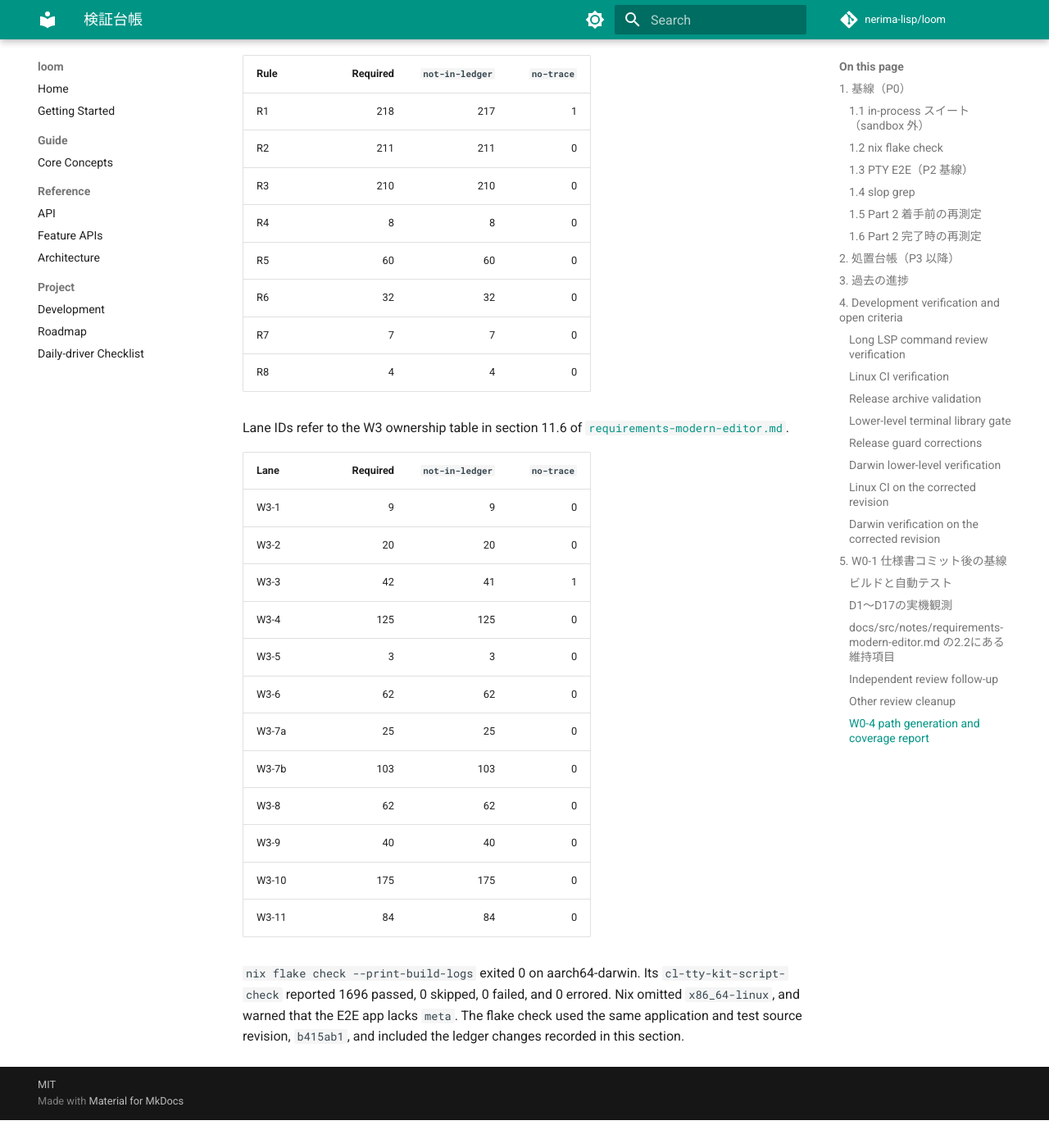
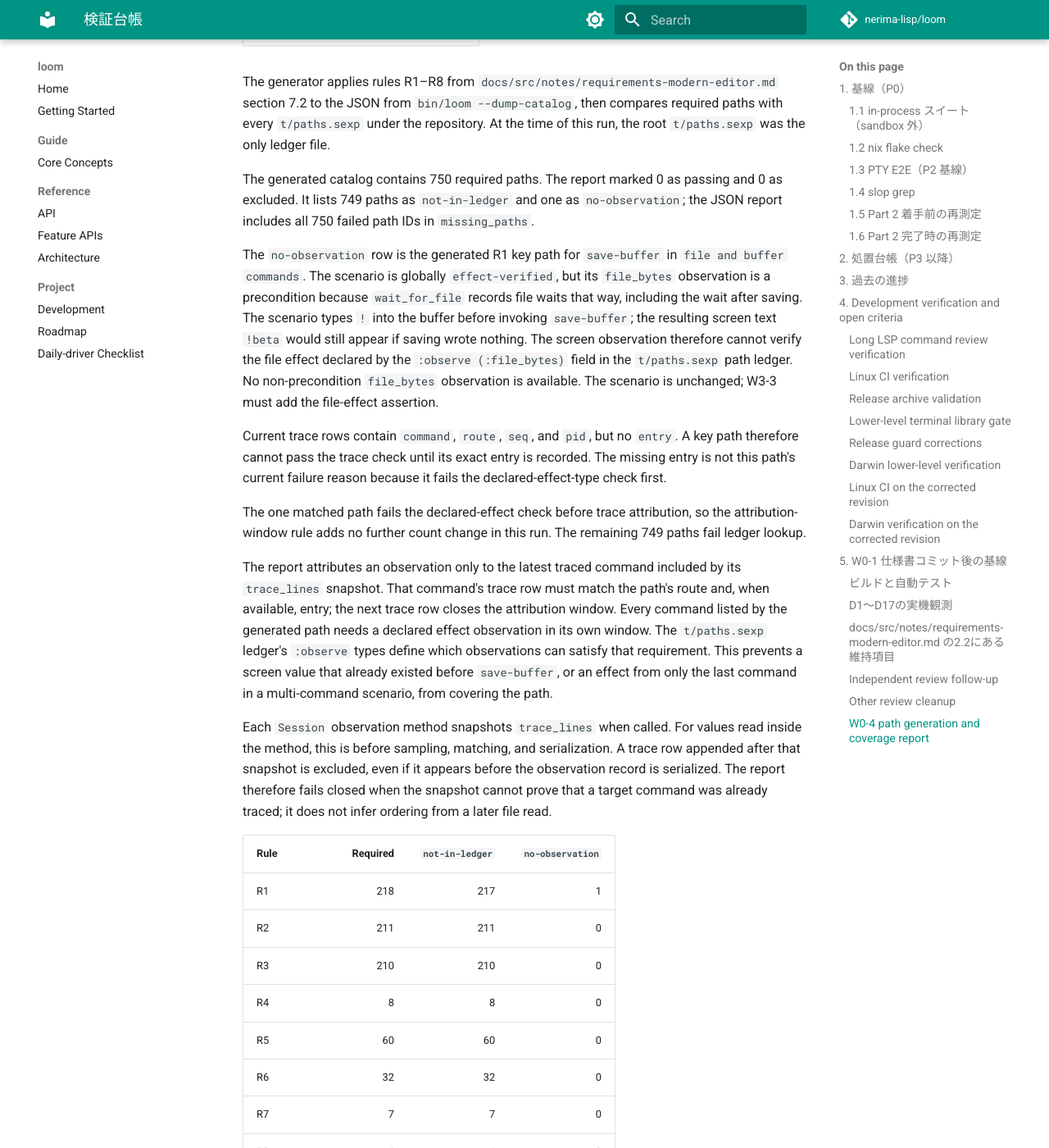
Before and after one commit to nerima-lisp/loom, an MkDocs documentation site: the page built from docs/src/notes/verification-ledger.md, in a window 1280 px wide and 1400 px high, scrolled down 30631 px. Shown: the whole window at 82% size. Built offline with MkDocs 1.6.1 and Material for MkDocs 9.7.7, drawn with Linux system fonts in a browser that asks for light colours; comment, search, counter and statistics services are not loaded; before the commit the page ends 31997 px from its top, so only the background shows below that; some of the changed text lies outside the part shown.

Commit message:
docs: record corrected W0-4 path coverage

```diff
--- a/docs/src/notes/verification-ledger.md
+++ b/docs/src/notes/verification-ledger.md
@@ -106,9 +106,12 @@ HOME=$(mktemp -d) LOOM_BINARY="$out/bin/loom" python3 t/e2e/loom-test.py
 | P5 CI | 実装済み | `cb5022c` | `nix build .#default` は実測 3.73 秒、`nix run .#e2e` は実測 28.47 秒。いずれも exit 0。E2E は `110 passed, 0 failed, 110 total`、`commands covered: 120 / 120`。この実測を根拠に E2E ジョブの `timeout-minutes` は 10 とした。CI の両ジョブは未実行 |
 | 統合（presentation） | 完了 | `9bbca23`, `cc0380d`, `f892bb4`, `e6ae4d5` | `nix run .#e2e` は `110 passed, 0 failed, 110 total`、`commands covered: 120 / 120`、未カバー `0`、exit 0。launchctl 経由の in-process は `1427 passed, 0 skipped, 0 todo, 0 failed, 0 errored, 1427 total`、exit 0。`nix flake check` は `all checks passed!`、exit 0。`nix build --no-link --print-out-paths .#default` は exit 0。実PTY は mode-line、C-x 2/C-x 3 の mode-line 分離、C-SPC の緑背景、M-x terminal の `pty-integration` 出力を画面ダンプで確認し、exit 0 |
 | 診断可視化実機 | 完了 | `514c5a3`, `ed0b49c` | 実 `nixd` を使った一時 PTY スクリプトが exit 0。診断付き画面は mode-line に `Diag: E1 W1`、診断範囲は赤背景、リージョン重畳は緑背景と診断範囲の赤背景を同一画面で確認。LSP セッション無しと診断ゼロでは `Diag:` が無く、40 列の長い日本語名でも mode-line は `cells=40` で折り返さなかった。 |
-| 要件書と slop | 完了 | `ccb2c34` | `requirements-daily-driver.md` を現行の判断記録へ書き直し、FR-000 から FR-010 の状態、対象言語、SWANK と LSP の境界、v5 永続化境界、Org の範囲を記録。dead export 7 件、冗長 docstring 3 件、roadmap 自賛 2 件、英語 em dash 4 行 / 3 ファイルを除去。 |
+| P4 Documentation: 要件書と slop | 完了 | `ccb2c34` | `requirements-daily-driver.md` を現行の判断記録へ書き直し、FR-000 から FR-010 の状態、対象言語、SWANK と LSP の境界、v5 永続化境界、Org の範囲を記録。dead export 7 件、冗長 docstring 3 件、roadmap 自賛 2 件、英語 em dash 4 行 / 3 ファイルを除去。 |
 
 ## 4. Development verification and open criteria
+
+This section groups evidence by gate and workstream, not chronology. Use the
+phase table in section 3 for project order.
 
 The table records intermediate working-source checks on aarch64-darwin across
 evolving source revisions. Per-row source SHAs were not recorded, and the check
@@ -827,7 +830,7 @@ records whether a scenario completed without an exception. W0-4 must use
 | Scenario failure handling | Done | The runner catches scenario `Exception` values at the scenario boundary, saves a failed result, and continues the suite. CLI tests cover `ValueError`, `KeyError`, `TypeError`, and `RuntimeError`. |
 | Duplicate scenario names | Done | The registry raises `ValueError` when a duplicate scenario name is decorated. |
 | PTY output classification | Done | `pty_output` is an effect observation. The four CLI scenarios were `effect-verified`; `observation_class` is the single verification criterion. |
-| Trace line counts | Done | Each observation records `trace_lines` from the live JSONL file plus completed sessions. The resize self-test recorded counts from 0 through 5 alongside a five-line trace. |
+| Trace line counts | Done | Each `Session` observation method snapshots `trace_lines` when called, before internal reads and matching. This is a conservative boundary: trace rows appended after the method begins cannot be counted for that observation. The resize self-test recorded counts from 0 through 5 alongside a five-line trace. |
 
 ### Other review cleanup
 
@@ -878,11 +881,11 @@ derivation reported 1507 passed, 3 skipped, and 0 failed or errored.
 
 ### W0-4 path generation and coverage report
 
-The branch was rebased onto W0-2 revision `7ce2539` and then onto
-`origin/main` at `9c37502`. The E2E report evaluated W0-4 source commit
-`b415ab1`. On aarch64-darwin,
-`env HOME="$(mktemp -d)" nix run .#e2e` exited 0. The preflight ran 126 Python
-tests; all passed.
+The W0-4 report evaluated source commit
+`d22873984258842af0271716b88d9818b34ac4de` on aarch64-darwin. The command
+`env HOME="$(mktemp -d)" nix run .#e2e` exited 0. Its preflight ran 135 Python
+tests; all passed. The runner prints the temporary artifact directory and the
+`path-coverage.json` path within it.
 
 The eleven real-terminal acceptance rows in the
 [author checklist](daily-driver-checklist.md) remain `Not run`.
@@ -891,6 +894,14 @@ All 120 E2E scenarios completed without an exception (`status=passed`), and
 command coverage was 120/120. These counts do not mean that path coverage
 passed. The W0-2 observation contract excludes preconditions from classification;
 only scenarios classified as `effect-verified` qualify for path acceptance.
+The classifier removes `purpose=precondition` observations first. It reports
+`none` when none remain, `effect-verified` when one or more effect types remain
+and every effect has an `expected` value with `passed=true`, and
+`effect-unverified` when any effect lacks either condition. With no effect
+types, only `exit_code` observations produce `exit-code-only`; other remaining
+types produce `observations-only`. Effect types are `screen_text`, `cell_attrs`,
+`cursor`, `file_bytes`, `external_state`, and `pty_output`; the implementation
+is in `t/e2e/loom_e2e/results.py`.
 
 | Scenario observation class | Scenarios |
 | --- | ---: |
@@ -908,14 +919,45 @@ only ledger file.
 
 The generated catalog contains 750 required paths. The report marked 0 as
 passing and 0 as excluded. It lists 749 paths as `not-in-ledger` and one as
-`no-trace`; the JSON report includes all 750 failed path IDs in `missing_paths`.
-The `no-trace` row is the generated R1 key path for `save-buffer` in
-`file and buffer commands`. Its result is `effect-verified`, and the trace has
-the `save-buffer` command before effect observations. The trace records route
-`key` but omits the encoded key sequence, so it cannot establish that this
-particular key path ran.
+`no-observation`; the JSON report includes all 750 failed path IDs in
+`missing_paths`.
 
-| Rule | Required | `not-in-ledger` | `no-trace` |
+The `no-observation` row is the generated R1 key path for `save-buffer` in
+`file and buffer commands`. The scenario is globally `effect-verified`, but its
+`file_bytes` observation is a precondition because `wait_for_file` records file
+waits that way, including the wait after saving. The scenario types `!` into
+the buffer before invoking `save-buffer`; the resulting screen text `!beta`
+would still appear if saving wrote nothing. The screen observation therefore
+cannot verify the file effect declared by the `:observe (:file_bytes)` field in
+the `t/paths.sexp` path ledger. No non-precondition `file_bytes` observation is
+available. The scenario is unchanged; W3-3 must add the file-effect assertion.
+
+Current trace rows contain `command`, `route`, `seq`, and `pid`, but no `entry`.
+A key path therefore cannot pass the trace check until its exact entry is
+recorded. The missing entry is not this path's current failure reason because
+it fails the declared-effect-type check first.
+
+The one matched path fails the declared-effect check before trace attribution,
+so the attribution-window rule adds no further count change in this run. The
+remaining 749 paths fail ledger lookup.
+
+The report attributes an observation only to the latest traced command included
+by its `trace_lines` snapshot. That command's trace row must match the path's
+route and, when available, entry; the next trace row closes the attribution
+window. Every command listed by the generated path needs a declared effect
+observation in its own window. The `t/paths.sexp` ledger's `:observe` types
+define which observations can satisfy that requirement. This prevents a screen
+value that already existed before `save-buffer`, or an effect from only the last
+command in a multi-command scenario, from covering the path.
+
+Each `Session` observation method snapshots `trace_lines` when called. For
+values read inside the method, this is before sampling, matching, and
+serialization. A trace row appended after that snapshot is excluded, even if
+it appears before the observation record is serialized.
+The report therefore fails closed when the snapshot cannot prove that a target
+command was already traced; it does not infer ordering from a later file read.
+
+| Rule | Required | `not-in-ledger` | `no-observation` |
 | --- | ---: | ---: | ---: |
 | R1 | 218 | 217 | 1 |
 | R2 | 211 | 211 | 0 |
@@ -929,7 +971,7 @@ particular key path ran.
 Lane IDs refer to the W3 ownership table in section 11.6 of
 [`requirements-modern-editor.md`](requirements-modern-editor.md#116-w3).
 
-| Lane | Required | `not-in-ledger` | `no-trace` |
+| Lane | Required | `not-in-ledger` | `no-observation` |
 | --- | ---: | ---: | ---: |
 | W3-1 | 9 | 9 | 0 |
 | W3-2 | 20 | 20 | 0 |
@@ -944,8 +986,7 @@ Lane IDs refer to the W3 ownership table in section 11.6 of
 | W3-10 | 175 | 175 | 0 |
 | W3-11 | 84 | 84 | 0 |
 
-`nix flake check --print-build-logs` exited 0 on aarch64-darwin. Its
-`cl-tty-kit-script-check` reported 1696 passed, 0 skipped, 0 failed, and 0
-errored. Nix omitted `x86_64-linux`, and warned that the E2E app lacks `meta`.
-The flake check used the same application and test source revision, `b415ab1`,
-and included the ledger changes recorded in this section.
+On this source commit, `nix flake check --print-build-logs` exited 0 on
+aarch64-darwin. All eight checks passed; the coverage derivation reported 1507
+passed, 3 skipped, and 0 failed or errored. Nix omitted `x86_64-linux` and
+warned that the E2E app lacks `meta`.
```
